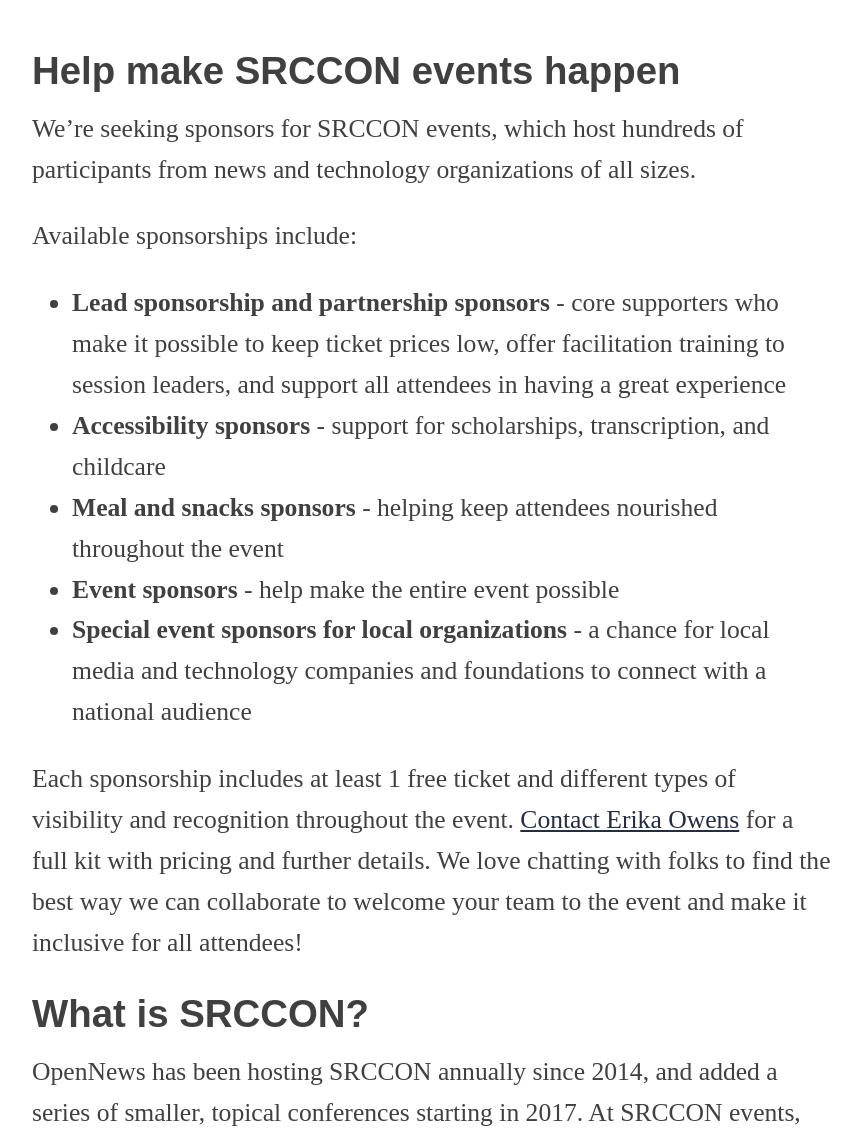
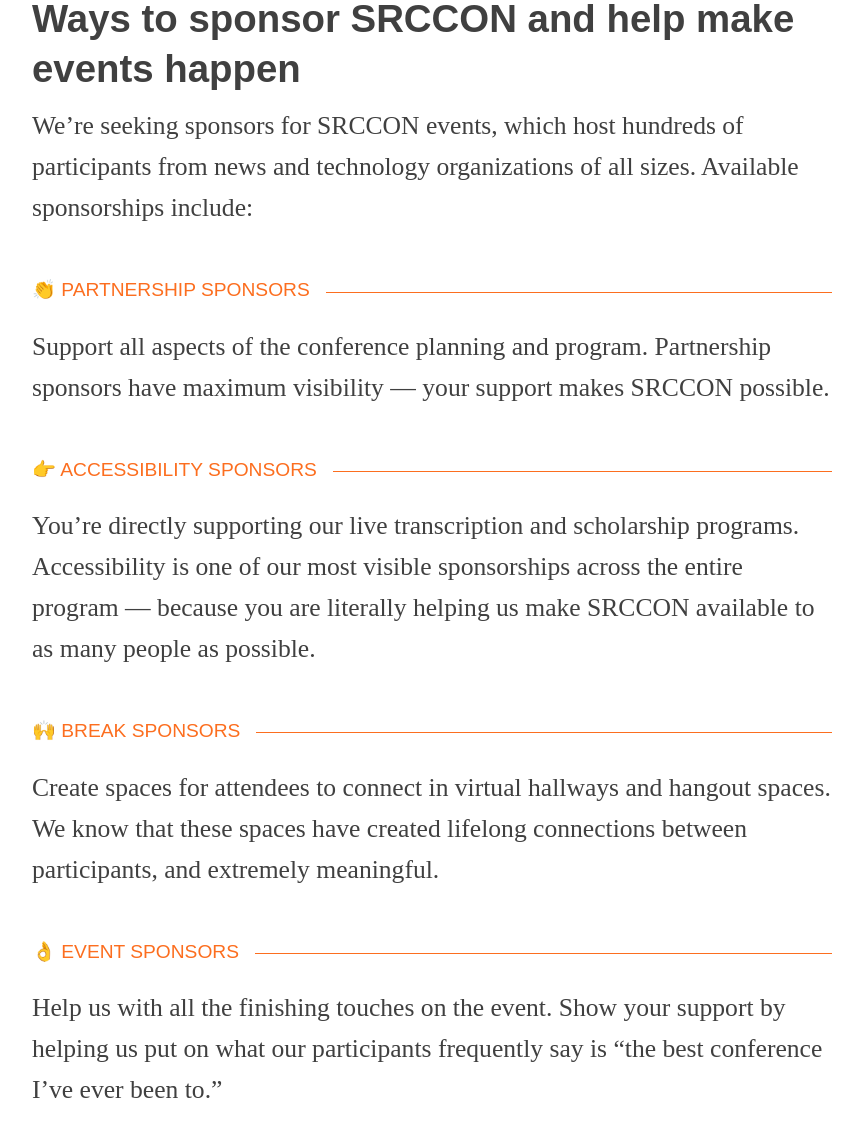
Before and after one commit to OpenNews/srccon-2020, a Jekyll site: the page built from sponsors_about.md, in a window 1280 px wide and 1400 px high, scrolled down 1344 px, cut to the strip 263-1400 px from the top of the window. Shown: the whole strip, without its empty margins (208-1071 px from the left). Built offline with Jekyll 4.4.1, drawn with Linux system fonts in a browser that asks for light colours; some web fonts are replaced; some of the changed text lies outside the part shown.

```diff
--- a/sponsors_about.md
+++ b/sponsors_about.md
@@ -15,17 +15,21 @@
 <style>.embed-container { position: relative; padding-bottom: 56.25%; margin-bottom: 50px; height: 0; overflow: hidden; max-width: 100%; } .embed-container iframe, .embed-container object, .embed-container embed { position: absolute; top: 0; left: 0; width: 100%; height: 100%; }</style><div class='embed-container'><iframe src='https://player.vimeo.com/video/180221748' frameborder='0' webkitAllowFullScreen mozallowfullscreen allowFullScreen></iframe></div>
 
 
-## Help make SRCCON events happen
+## Ways to sponsor SRCCON and help make events happen
 
-We're seeking sponsors for SRCCON events, which host hundreds of participants from news and technology organizations of all sizes.
+We're seeking sponsors for SRCCON events, which host hundreds of participants from news and technology organizations of all sizes. Available sponsorships include:
 
-Available sponsorships include:
+### 👏 Partnership sponsors
+Support all aspects of the conference planning and program. Partnership sponsors have maximum visibility — your support makes SRCCON possible.
 
-* **Lead sponsorship and partnership sponsors** - core supporters who make it possible to keep ticket prices low, offer facilitation training to session leaders, and support all attendees in having a great experience
-* **Accessibility sponsors** - support for scholarships, transcription, and childcare
-* **Meal and snacks sponsors** - helping keep attendees nourished throughout the event
-* **Event sponsors** - help make the entire event possible
-* **Special event sponsors for local organizations** - a chance for local media and technology companies and foundations to connect with a national audience
+### 👉 Accessibility sponsors
+You're directly supporting our live transcription and scholarship programs. Accessibility is one of our most visible sponsorships across the entire program — because you are literally helping us make SRCCON available to as many people as possible.
+
+### 🙌 Break sponsors
+Create spaces for attendees to connect in virtual hallways and hangout spaces. We know that these spaces have created lifelong connections between participants, and extremely meaningful.
+
+### 👌 Event sponsors
+Help us with all the finishing touches on the event. Show your support by helping us put on what our participants frequently say is "the best conference I've ever been to."
 
 Each sponsorship includes at least 1 free ticket and different types of visibility and recognition throughout the event. [Contact Erika Owens](mailto:erika@opennews.org) for a full kit with pricing and further details. We love chatting with folks to find the best way we can collaborate to welcome your team to the event and make it inclusive for all attendees!
 
@@ -44,19 +48,20 @@
 
 People come first at SRCCON. Each event is set up to allow participants to focus on getting to know each other and learn from the wisdom in the room. About a third of participants also facilitate sessions, leading conversations and skillshares that help people bring new ideas and experience back to their newsrooms.
 
-{% comment %}
-### The SRCCON 2018 audience included:
+### The SRCCON 2019 audience and program included:
 
-- 304 attendees from New York and DC, Minneapolis, Chicago, San Francisco, Los Angeles, Louisville, Boston, Philadelphia, Austin, Knoxville, Spokane, Durham, Iowa Falls, and numerous other cities throughout the U.S. and beyond.
-- participants from a range of editorial and/or technical roles. About 25% of participants are in a senior, editor, or other leadership role. About 20% are in a developer or engineer role. Other roles represent about 10% of attendees each, including data, design, product, and reporting.
-- about half of attendees identify as women and about a quarter identify as people of color.
-- companies represented include news organizations, journalism-serving organizations, tech companies in and near journalism, academia, and more. These organizations reflect the range of companies involved in journalism, from giant coastal papers and digital operations to nonprofit outlets, local papers that are part of national chains, privately held orgs, and related tech companies and startups.
+- Half of attendees identify as women and almost a quarter as people of color.
+- A quarter of participants are in leadership roles.
+- About a third are developers or engineers.
+- Other roles include data journalists, designers, product managers, and reporters.
+- The diversity of attendees also includes the size and nature of the organizations attendees represent, including staff from large and small companies that are, or work with news organizations—including attendees from tech companies, universities and colleges and more.
+- Sessions digging into best practices for all kinds of teams and so many techniques, including developing product teams, editing data, ethical advertising, managing in local news, and more.
+- A schedule designed around our facilitated session format that enables attendees to engage deeply in a purposeful way.
 
-### SRCCON 2018 participants attended because:
+### SRCCON 2019 participants attended because:
 
-- they wanted to discuss challenges facing their teams every day. The [entire SRCCON schedule](https://2018.srccon.org/schedule) was built from session pitches from attendees, including topics like: technical communication, collaboration, engagement, algorithms, news nerd career paths, security, accessibility, supporting journalists of color, data viz, management, and more.
+- they wanted to discuss challenges facing their teams every day. The [entire SRCCON schedule](https://2019.srccon.org/schedule) was built from session pitches from attendees, including topics like: technical communication, collaboration, engagement, algorithms, news nerd career paths, security, accessibility, supporting journalists of color, data viz, management, and more.
 - they wanted to (and reported being able to!) build stronger network connections, to find new strategies to take back to their newsroom, and to learn more about new tools and tactics to improve their journalism.
-{% endcomment %}
 
 _“My job very much straddles the line between technology and the newsroom and in 20 years of being in the newspaper (media) business, this is the first conference I've been to that I felt like was specifically for me. I could contribute meaningfully to every session I went to.”_
 
@@ -64,14 +69,6 @@
 
 For journalism-technologists, newsroom leaders (both formal and informal), and others seeking to change journalism for the better, SRCCON is where they can sit down away from the deadlines and the day-to-day and learn from each other. We want you to help make that happen.
 
-{% comment %}
-### About the 2018 program:
-
-- sessions included a [kickoff kit for new teams starting off](https://www.dropbox.com/s/i8nvfri3zh5jk8b/Kickoff%20Kit%20Packet.pdf?dl=0), [a discussion of rebuilding ad tech](https://docs.google.com/presentation/d/1_6Kp6eMFEvB9nPHtzyJxOdiJPMxYn1KEFdyCWYBpK6o/edit#slide=id.gc6fa3c898_0_0), [a product design exercise for membership programs](https://building.theatlantic.com/designing-a-membership-program-in-75-minutes-with-help-from-a-few-d20s-8b78bfc890f7), and a [wide range of additional sessions](https://2018.srccon.org/schedule) with [tons of transcripts, notes, and resources documented](https://2018.srccon.org/documentation/).
-- designed around our facilitated session format that enables attendees to [engage deeply in a purposeful way](https://source.opennews.org/articles/srccon-great-conference-sessions/).
-- with a Thursday evening program of hobby talks, games, dinner, and a [walking tour](https://2018.srccon.org/schedule/#_session-thursday-evening-1-walking-tour) that a third of participants went on (including one kiddo in a stroller), after an emotionally intense day.
-{% endcomment %}
-
 Sponsors help us make this event unique and accessible by keeping our ticket price well below cost, getting people to the event, and bringing in the special touches that make SRCCON… SRCCON. As one attendee put it, “The structure of the program and the attention to detail and people's needs is what makes this an exceptional and special event.” Sponsors are what make the detail, intentional design, and accessibility all possible.
 
 _“SRCCON is the best conference I go to all year. It's so thoughtful and well planned. I feel happy, safe, and informed.”_ (all quotations from SRCCON attendees in post-event surveys)
```
Also changed, not shown: sponsors.md (+1 -0 lines), media/img/srccon_logo.png, media/img/srccon_share_logo.png.
